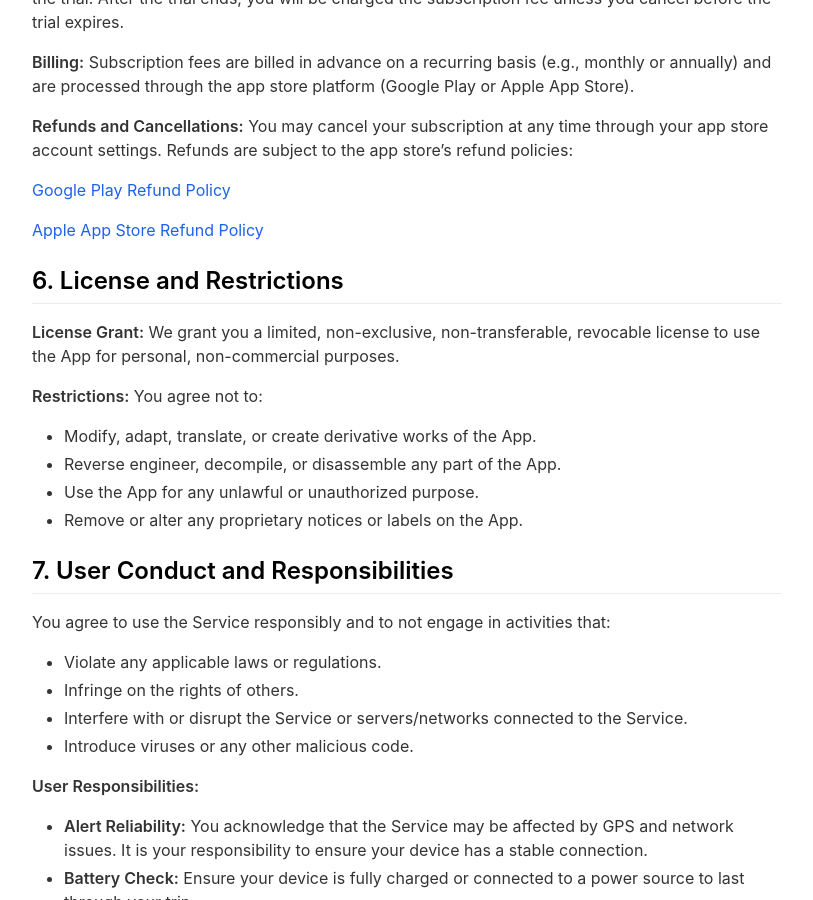
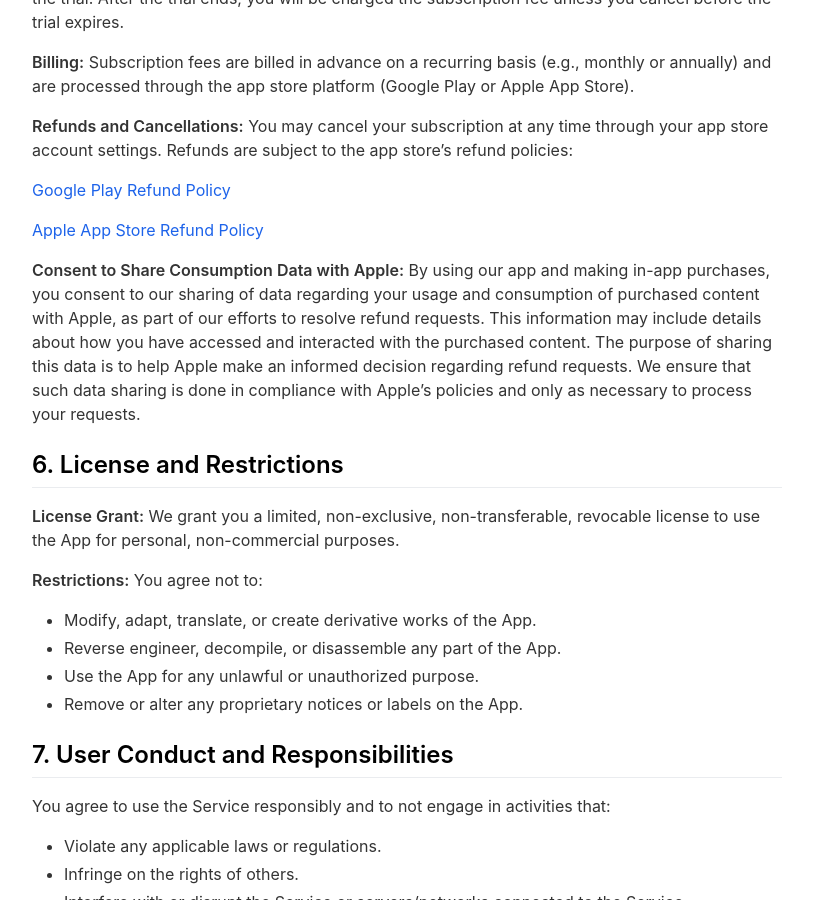
Before and after one commit to ChunkyTofuStudios/dozy, a Jekyll site: the page built from _pages/terms-and-conditions.md, in a window 1280 px wide and 900 px high, scrolled down 1217 px. Shown: the whole window, without its empty margins (233-1046 px from the left). Built offline with Jekyll 4.4.1, drawn with Linux system fonts in a browser that asks for light colours; nearby versions of some CDN libraries; comment, search, counter and statistics services are not loaded; some of the changed lines change nothing that is shown; some of the changed text lies outside the part shown.

Commit message:
update t&c

```diff
--- a/_pages/terms-and-conditions.md
+++ b/_pages/terms-and-conditions.md
@@ -5,7 +5,7 @@ include_in_header: true
 ---
 
 **Last updated**
-Oct 7 2024
+Nov 15 2024
 
 # Terms & Conditions
 
@@ -44,6 +44,8 @@ You must be above the age of consent (at least 13 years old in most regions) to
 [Google Play Refund Policy](https://support.google.com/googleplay/answer/2479637)
 
 [Apple App Store Refund Policy](https://support.apple.com/en-us/HT204084)
+
+**Consent to Share Consumption Data with Apple:** By using our app and making in-app purchases, you consent to our sharing of data regarding your usage and consumption of purchased content with Apple, as part of our efforts to resolve refund requests. This information may include details about how you have accessed and interacted with the purchased content. The purpose of sharing this data is to help Apple make an informed decision regarding refund requests. We ensure that such data sharing is done in compliance with Apple's policies and only as necessary to process your requests.
 
 ## 6. License and Restrictions
 
```
